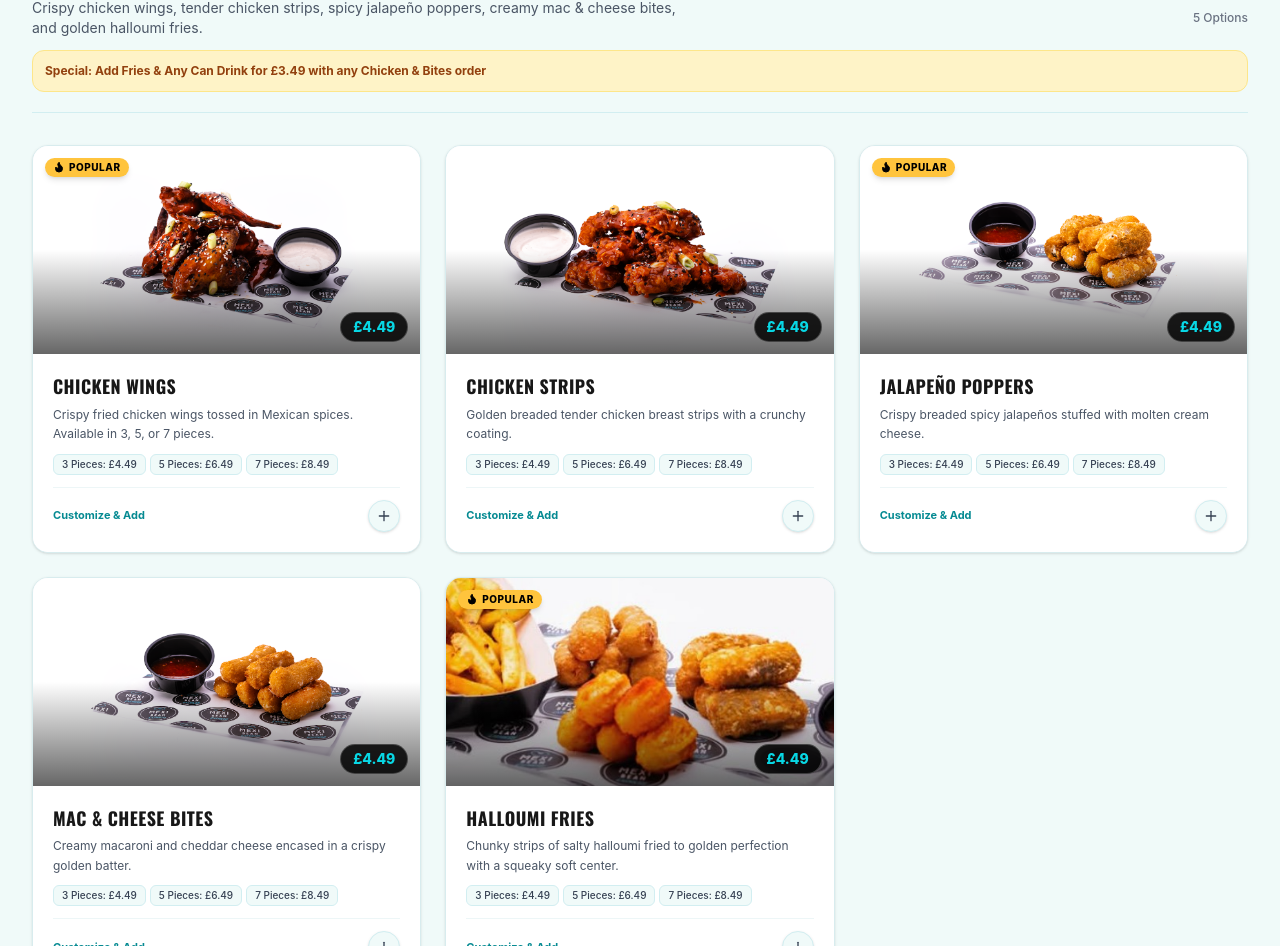
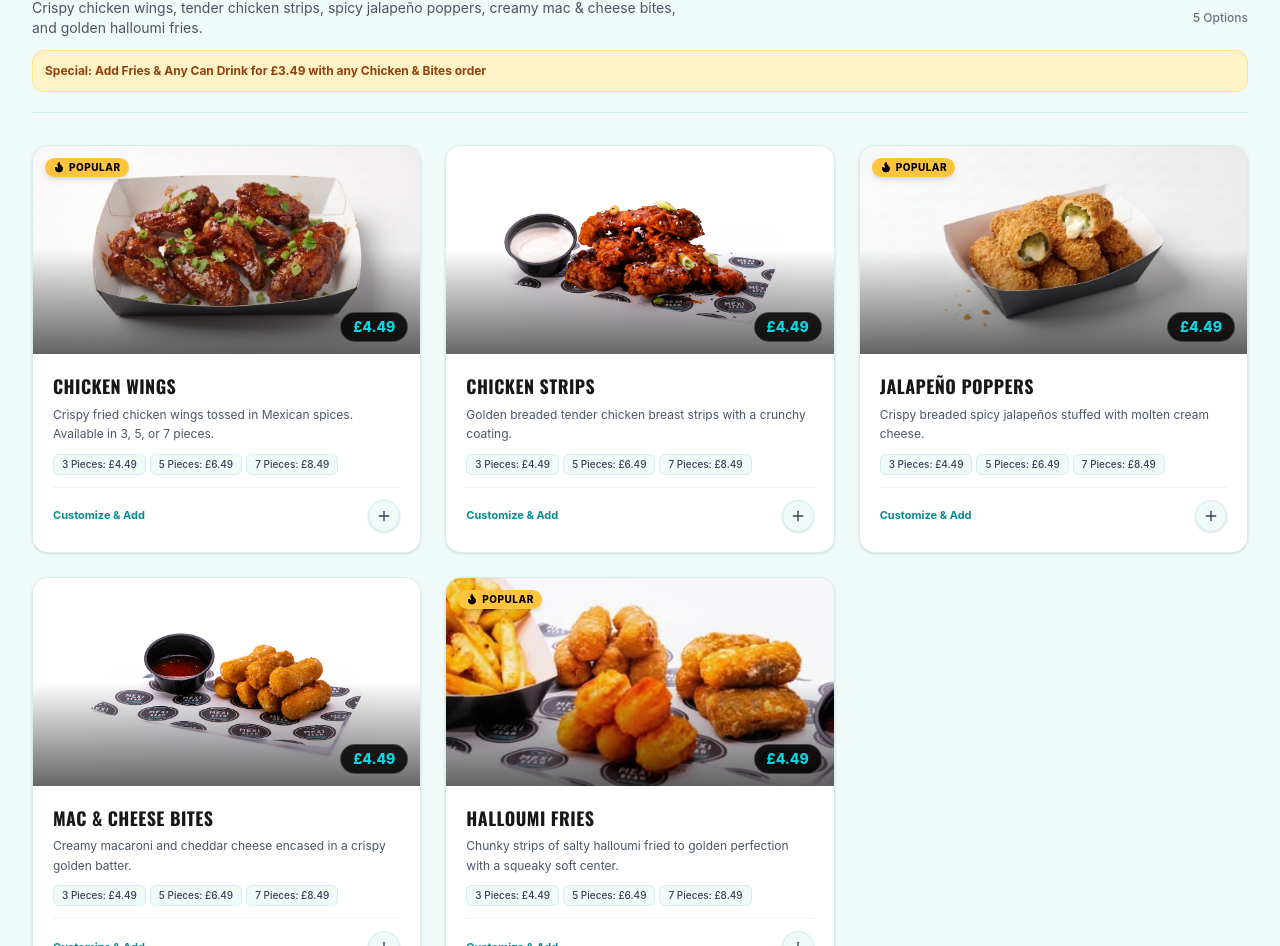
Before and after one commit to rusaikMufthi/Maxicano-Express, a Next.js app: page /menu in a window 1280 px wide. Shown: the part 6829-7775 px from the top of the page. Built offline with nearby package versions, Linux system fonts and the light colour scheme.

Commit message:
Update food photos for Chicken Wings and Jalapeño Poppers

```diff
--- a/data/menu.ts
+++ b/data/menu.ts
@@ -537,7 +537,7 @@ export const ALL_MENU_ITEMS: MenuItem[] = [
     categoryName: "Chicken & Bites",
     price: 4.49,
     description: "Crispy fried chicken wings tossed in Mexican spices. Available in 3, 5, or 7 pieces.",
-    image: "/images/food/real/bites-bbq-wings-5-png.png",
+    image: "/images/food/real/bites-chicken-wings-hd.jpg",
     popular: true,
     options: [
       { name: "3 Pieces", price: 4.49 },
@@ -566,7 +566,7 @@ export const ALL_MENU_ITEMS: MenuItem[] = [
     categoryName: "Chicken & Bites",
     price: 4.49,
     description: "Crispy breaded spicy jalapeños stuffed with molten cream cheese.",
-    image: "/images/food/real/cheesy-bites-jalapeno-poppers-png.png",
+    image: "/images/food/real/cheesy-bites-jalapeno-poppers-hd.jpg",
     popular: true,
     options: [
       { name: "3 Pieces", price: 4.49 },
```
Also changed, not shown: public/images/food/real/bites-chicken-wings-hd.jpg (added), public/images/food/real/cheesy-bites-jalapeno-poppers-hd.jpg (added).
